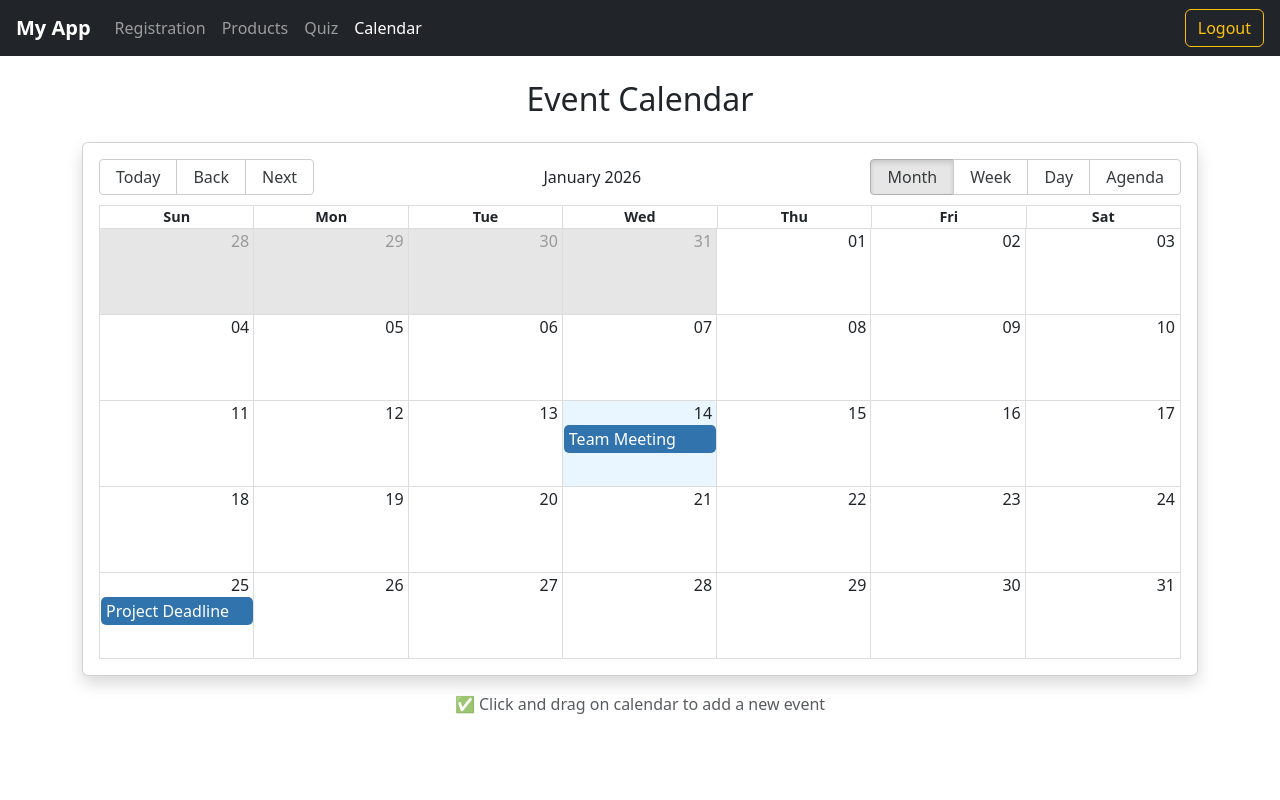
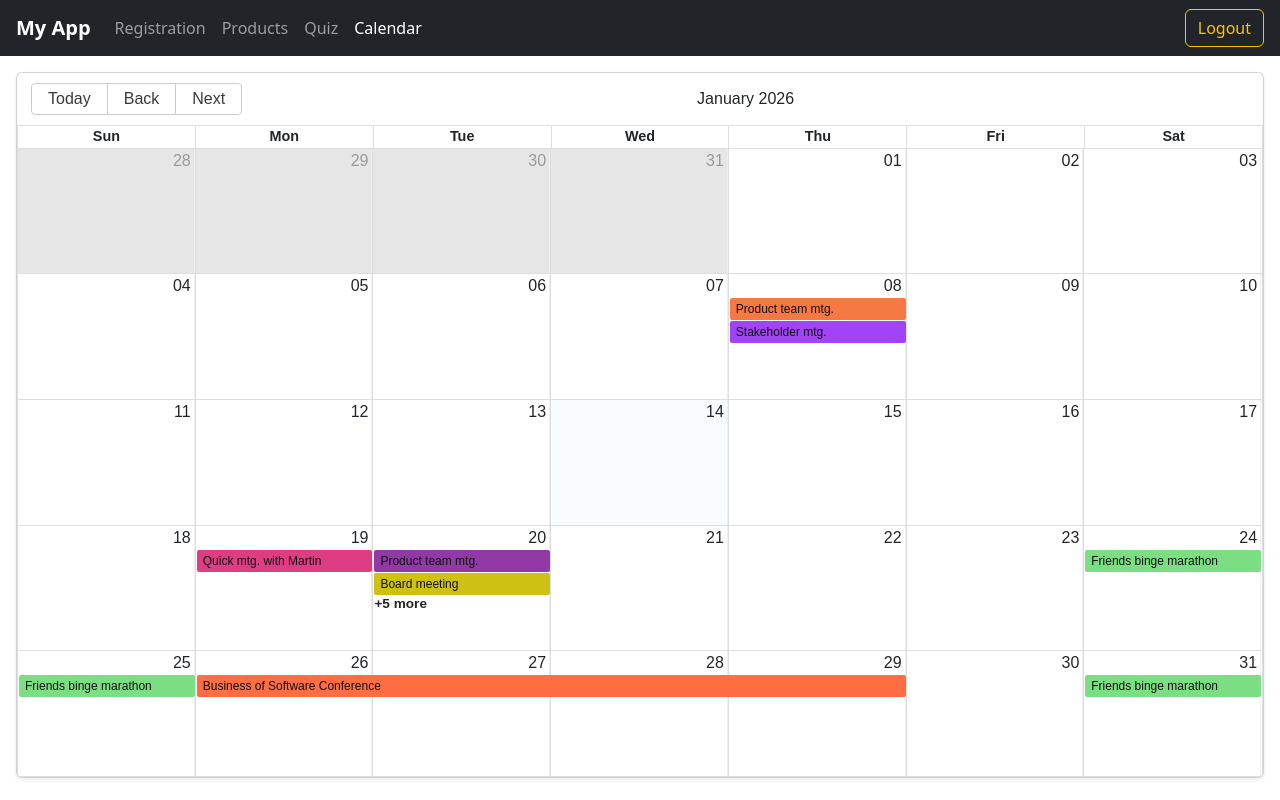
Before and after one commit to swetaxsarkar/registration-form, a React (Create React App) app: page /calendar in a window 1280 px wide. Built offline with nearby package versions, Linux system fonts and the light colour scheme; sample sign-in values are in the browser's storage.

Commit message:
Update calendar UI to match design with JSON events

```diff
--- /dev/null
+++ b/src/data/calendarEvents.js
@@ -0,0 +1,80 @@
+export const calendarEvents = [
+  {
+    start: "2026-01-26T08:00:00.000Z",
+    end: "2026-01-29T17:00:00.000Z",
+    title: "Business of Software Conference",
+    color: "#ff6d42"
+  },
+  {
+    start: "2026-01-24T12:00:00.000Z",
+    end: "2026-01-25T20:00:00.000Z",
+    title: "Friends binge marathon",
+    color: "#7bde83"
+  },
+  {
+    start: "2026-01-31T12:00:00.000Z",
+    end: "2026-02-01T20:00:00.000Z",
+    title: "Friends binge marathon",
+    color: "#7bde83"
+  },
+  {
+    start: "2026-01-20T08:00:00.000Z",
+    end: "2026-01-20T09:00:00.000Z",
+    title: "Product team mtg.",
+    color: "#913aa7"
+  },
+  {
+    start: "2026-01-20T10:00:00.000Z",
+    end: "2026-01-20T11:00:00.000Z",
+    title: "Green box to post office",
+    color: "#6e7f29"
+  },
+  {
+    start: "2026-01-20T13:00:00.000Z",
+    end: "2026-01-20T14:00:00.000Z",
+    title: "Lunch @ Butcher's",
+    color: "#bb0000"
+  },
+  {
+    start: "2026-01-20T15:00:00.000Z",
+    end: "2026-01-20T16:00:00.000Z",
+    title: "Status Update Meeting",
+    color: "#00aabb"
+  },
+  {
+    start: "2026-01-20T09:00:00.000Z",
+    end: "2026-01-20T10:00:00.000Z",
+    title: "Board meeting",
+    color: "#cfc014"
+  },
+  {
+    start: "2026-01-20T19:00:00.000Z",
+    end: "2026-01-20T21:00:00.000Z",
+    title: "Pizza Night",
+    color: "#d7be0d"
+  },
+  {
+    start: "2026-01-20T17:00:00.000Z",
+    end: "2026-01-20T18:00:00.000Z",
+    title: "Clever Conference",
+    color: "#a71111"
+  },
+  {
+    start: "2026-01-19T07:45:00.000Z",
+    end: "2026-01-19T09:00:00.000Z",
+    title: "Quick mtg. with Martin",
+    color: "#de3d83"
+  },
+  {
+    start: "2026-01-08T08:30:00.000Z",
+    end: "2026-01-08T09:30:00.000Z",
+    title: "Product team mtg.",
+    color: "#f67944"
+  },
+  {
+    start: "2026-01-08T10:00:00.000Z",
+    end: "2026-01-08T10:45:00.000Z",
+    title: "Stakeholder mtg.",
+    color: "#a144f6"
+  }
+];
--- a/src/pages/CalendarPage.js
+++ b/src/pages/CalendarPage.js
@@ -1,10 +1,15 @@
-import { useState } from "react";
+import { useMemo } from "react";
 import { Calendar, dateFnsLocalizer } from "react-big-calendar";
 import { format, parse, startOfWeek, getDay } from "date-fns";
+import enUS from "date-fns/locale/en-US";
 import "react-big-calendar/lib/css/react-big-calendar.css";
+import "./calendar.css";
+
+
+import { calendarEvents } from "../data/calendarEvents";
 
 const locales = {
-  "en-US": require("date-fns/locale/en-US")
+  "en-US": enUS
 };
 
 const localizer = dateFnsLocalizer({
@@ -16,47 +21,43 @@ const localizer = dateFnsLocalizer({
 });
 
 function CalendarPage() {
-  const [events, setEvents] = useState([
-    {
-      title: "Team Meeting",
-      start: new Date(),
-      end: new Date(new Date().getTime() + 60 * 60 * 1000)
-    },
-    {
-      title: "Project Deadline",
-      start: new Date(2026, 0, 25, 10, 0),
-      end: new Date(2026, 0, 25, 12, 0)
-    }
-  ]);
-
-  const handleSelectSlot = ({ start, end }) => {
-    const title = prompt("Enter Event Title:");
-    if (title) {
-      setEvents([...events, { title, start, end }]);
-    }
-  };
+  const events = useMemo(() => {
+    return calendarEvents.map((event) => ({
+      ...event,
+      start: new Date(event.start),
+      end: new Date(event.end)
+    }));
+  }, []);
 
   return (
-    <div className="container mt-4">
-      <h2 className="text-center mb-4">Event Calendar</h2>
-
-      <div className="card shadow">
-        <div className="card-body">
+    <div className="container-fluid mt-3 px-3">
+      <div className="card shadow-sm">
+        <div className="card-body p-0">
           <Calendar
             localizer={localizer}
             events={events}
             startAccessor="start"
             endAccessor="end"
-            style={{ height: 500 }}
-            selectable
-            onSelectSlot={handleSelectSlot}
+            defaultView="month"
+            views={["month"]}                 // ✅ remove extra buttons
+            toolbar={true}                    // ✅ keep top toolbar (Jan 2026 + Today + arrows)
+            popup={false}                     // ✅ avoid popup extra UI
+            style={{ height: "88vh" }}         // ✅ full big calendar like screenshot
+            defaultDate={new Date("2026-01-01")} // ✅ open January 2026
+            eventPropGetter={(event) => ({
+              style: {
+                backgroundColor: event.color,
+                borderRadius: "2px",
+                color: "#111",
+                border: "none",
+                paddingLeft: "6px",
+                fontSize: "12px",
+                fontWeight: "500"
+              }
+            })}
           />
         </div>
       </div>
-
-      <p className="text-muted mt-3 text-center">
-        ✅ Click and drag on calendar to add a new event
-      </p>
     </div>
   );
 }
--- /dev/null
+++ b/src/pages/calendar.css
@@ -0,0 +1,44 @@
+/* remove extra spacing around calendar */
+.rbc-calendar {
+  font-family: Arial, sans-serif;
+}
+
+/* top header style (January 2026 + arrows + today) */
+.rbc-toolbar {
+  padding: 10px 14px;
+  margin-bottom: 0px;
+}
+
+/* remove view buttons line completely */
+.rbc-toolbar .rbc-btn-group:last-child {
+  display: none !important;
+}
+
+/* month cell border like the image */
+.rbc-month-view {
+  border: 1px solid #ddd;
+}
+
+.rbc-day-bg {
+  border-right: 1px solid #eee;
+}
+
+/* make event bars look flat like screenshot */
+.rbc-event {
+  box-shadow: none !important;
+}
+
+.rbc-event-label {
+  display: none !important; /* hide time label */
+}
+
+.rbc-event-content {
+  white-space: nowrap;
+  overflow: hidden;
+  text-overflow: ellipsis;
+}
+
+/* make today highlight subtle */
+.rbc-today {
+  background: #f7fbff !important;
+}
```
